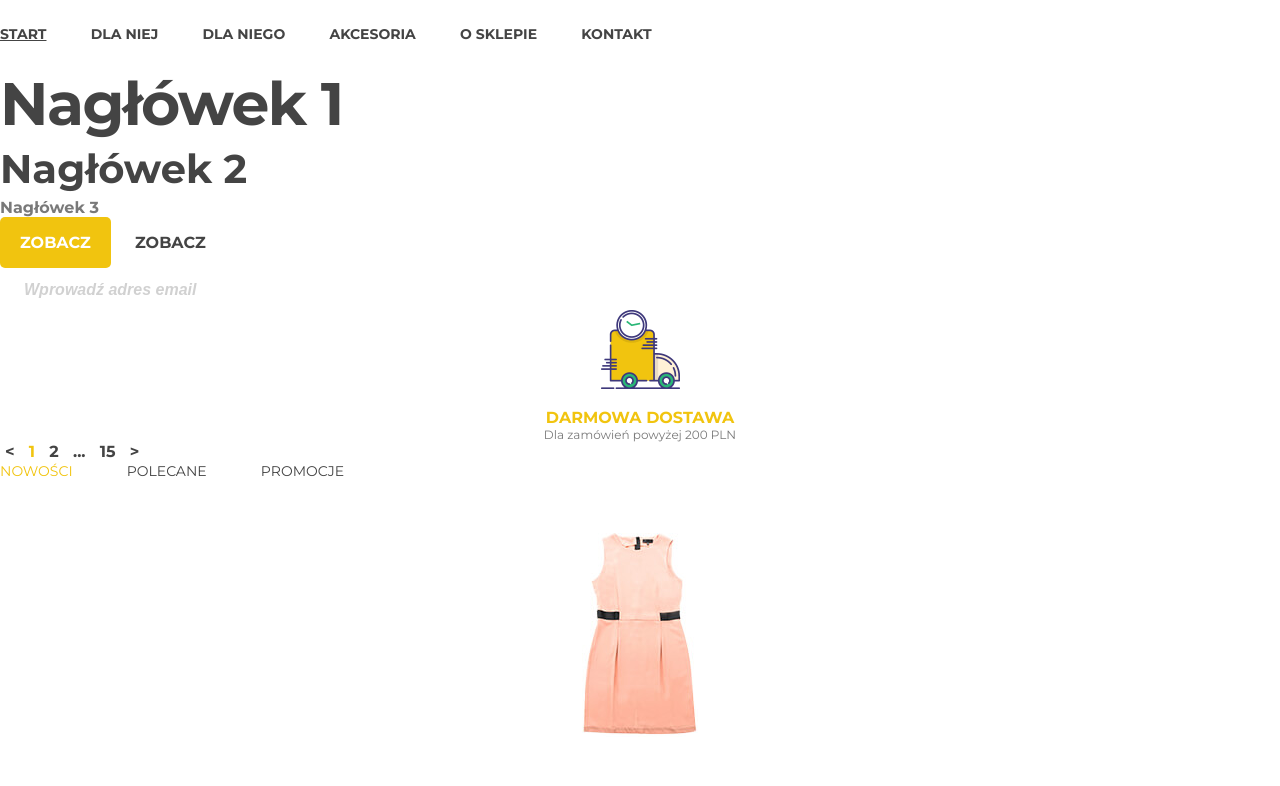
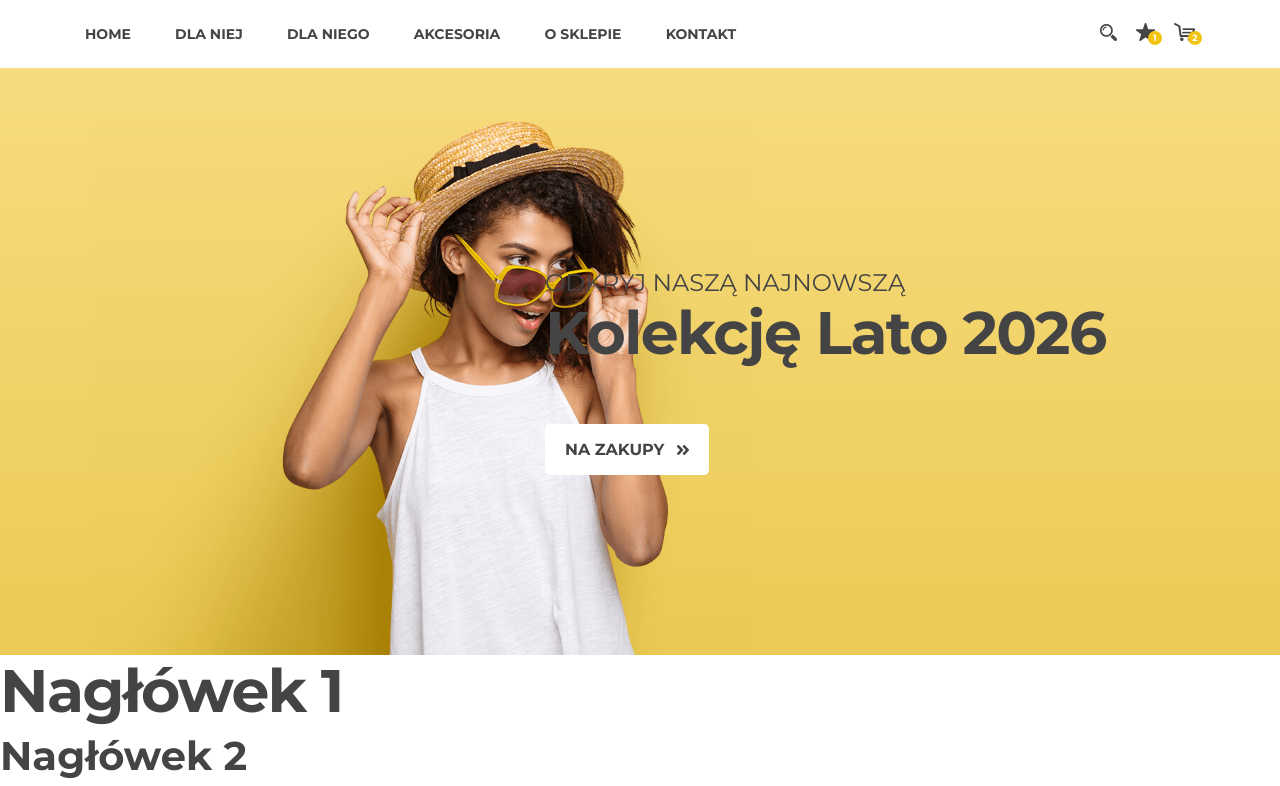
Before and after one commit to imediasystem/Sklep, a website: page index.html in a window 1280 px wide. Shown: the top 786 px of the page. Drawn offline with Linux system fonts and the light colour scheme.

Commit message:
Site Header Part 1

```diff
--- a/dev-assets/07-templates/_site-header.scss
+++ b/dev-assets/07-templates/_site-header.scss
@@ -1,66 +1,72 @@
 .t-site-header {
-    background: url('../images/header-tlo.jpg') 0 0 no-repeat;
 
-    @include large-up {
-        clip-path: ellipse(68% 450px at 50% 28%);
-        padding-bottom: $grid-base * 4;
+    &__top {
+        background-color: $white;
+        padding-bottom: $grid-base * 2;
+
+        @include large-up {
+            padding-bottom: 0;
+        }
     }
 
-    &__top {
-        padding-bottom: $grid-base * 2.5;
-        padding-top: $grid-base *2.5;
-    }
-
-    &__menu {
-        margin-top: $grid-base * 2;
+    &__icons {
+        text-align: center;
 
         @include large-up {
             text-align: right;
-            margin-top: 0;
         }
     }
 
-    &__divider {
-        background-color: $white;
-        height: 1px;
-        opacity: 0.75;
+    &__icon {
+        display: inline-block;
+        margin-left: $grid-base * 1.5;
+        position: relative;
+    }
+
+    &__number {
+        background-color: $accent;
+        border-radius: 50%;
+        bottom: 0;
+        color: $white;
+        font-weight: bold;
+        font-size: 9px;
+        height: 14px;
+        line-height: 14px;
+        position: absolute;
+        right: -7px;
+        text-align: center;
+        width: 14px;
     }
 
     &__hero {
-        padding-bottom: $grid-base *5;
-        padding-top: $grid-base * 5;
-        margin: 0 auto;
-        text-align: center;
+        background: $yellow-gradient;
+        color: $gray-very-dark;
+        padding-bottom: $grid-base * 8;
+        padding-top: $grid-base * 8;
 
         @include large-up {
-            padding-bottom: $grid-base *12;
-            padding-top: $grid-base *11;
-            max-width: 800 px;
+            background: url('../images/header-postac.png') 15% 100% no-repeat, $yellow-gradient;
+            padding-bottom: $grid-base * 18;
+            padding-top: $grid-base * 20;
+
+        }
+    }
+
+    &__hero-right {
+
+        @include large-up {
+            padding-left: $grid-base * 47.5;
+            padding-right: 0;
         }
     }
 
     &__intro-text {
-        color: $white;
-        font-size: $font-size-4;
-        margin-bottom: $grid-base * 2;
-        margin-top: $grid-base * 3;
-
-        @include large-up {
-            font-size: $font-size-3;
-            line-height: 1.75;
-            margin-bottom: $grid-base * 6;
-        }
+        font-size: $font-size-3;
+        text-transform: uppercase;
     }
 
-    &__btn-divider {
-        color: $white;
-        display: block;
-        font-size: $font-size-5;
-        font-weight: bold;
-        margin: $grid-base * 2;
+    &__cta {
+        margin-top: $grid-base * 5;
+    }
 
-        @include large-up {
-            display: inline-block;
-        }
-    }
 }
--- a/index.html
+++ b/index.html
@@ -21,14 +21,54 @@
             <p class="browsehappy">You are using an <strong>outdated</strong> browser. Please <a href="#">upgrade your browser</a> to improve your experience.</p>
         <![endif]-->
 
-        <nav class="c-nav">
-            <a class="c-nav__item" href="#">START</a>
-            <a class="c-nav__item" href="#">DLA NIEJ</a>
-            <a class="c-nav__item" href="#">DLA NIEGO</a>
-            <a class="c-nav__item" href="#">AKCESORIA</a>
-            <a class="c-nav__item" href="#">O SKLEPIE</a>
-            <a class="c-nav__item" href="#">KONTAKT</a>
-        </nav>
+        <header class="t-site-header">
+            <div class="t-site-header__top">
+                <div class="o-container">
+                    <div class="o-row o-row--center-y">
+                        <div class="o-col o-col--lg75 t-site-header__menu">
+                            <nav class="c-nav">
+                                <a class="c-nav__item" href="#">home</a>
+                                <a class="c-nav__item" href="#">dla niej</a>
+                                <a class="c-nav__item" href="#">dla niego</a>
+                                <a class="c-nav__item" href="#">akcesoria</a>
+                                <a class="c-nav__item" href="#">o sklepie</a>
+                                <a class="c-nav__item" href="#">kontakt</a>
+                            </nav>
+                        </div>
+                        <div class="o-col o-col--lg25">
+                            <div class="t-site-header__icons">
+                                <div class="t-site-header__icon">
+                                    <img src="images/m_loupe.png" alt="">
+                                </div>
+                                <div class="t-site-header__icon">
+                                    <img src="images/m_star.png" alt="">
+                                    <span class="t-site-header__number">1</span>
+                                </div>
+                                <div class="t-site-header__icon">
+                                    <img src="images/m_cart.png" alt="">
+                                    <span class="t-site-header__number">2</span>
+                                </div>
+                            </div>
+                        </div>
+                    </div>
+                </div>
+            </div>
+            <div class="t-site-header__hero">
+                <div class="o-container">
+                    <div class="o-row">
+                        <div class="o-col t-site-header__hero-right">
+                            <span class="t-site-header__intro-text">Odkryj naszą najnowszą</span>
+                            <h1 class="c-heading c-heading--level1">Kolekcję Lato 2026</h1>
+                            <a class="c-btn c-btn--light t-site-header__cta" href="#">Na zakupy
+                                <span class="c-btn__icon">
+                                    <img src="images/btn-arrow.png" alt="">
+                                </span>
+                            </a>
+                        </div>
+                    </div>
+                </div>
+            </div>
+        </header>
 
         <h1 class="c-heading c-heading--level1">Nagłówek 1</h1>
         <h2 class="c-heading c-heading--level2">Nagłówek 2</h2>
```
Also changed, not shown: prod-assets/style.css.
